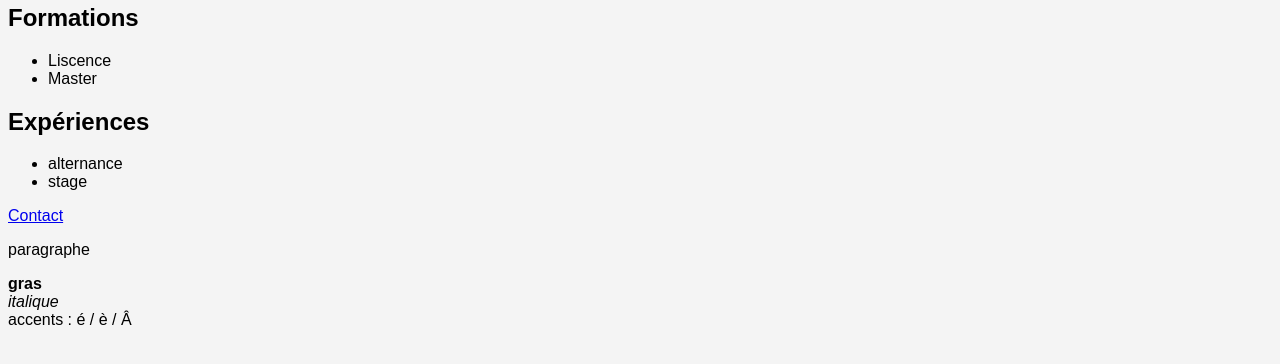
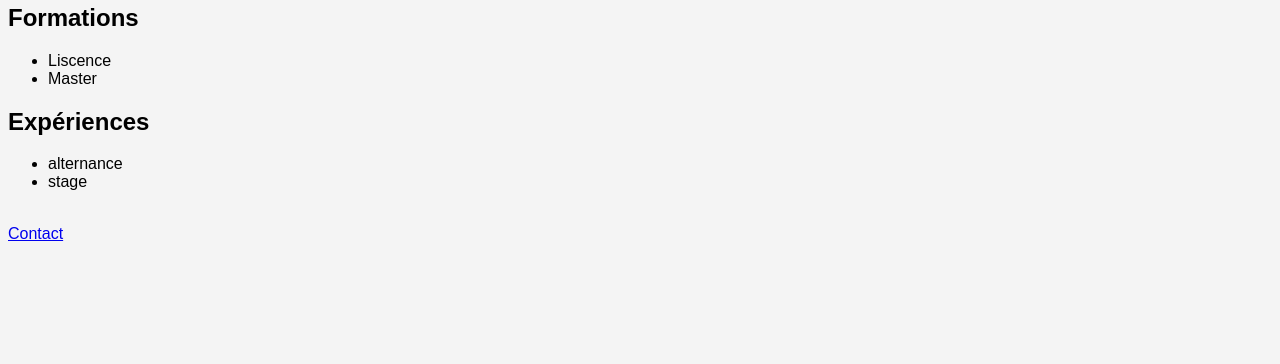
Before and after one commit to evandeveer/evandeveer.github.io, a plain HTML site: page index.html in a window 1280 px wide. Shown: the part 198-562 px from the top of the page. Drawn offline with Linux system fonts and the light colour scheme.

Commit message:
index html

```diff
--- a/index.html
+++ b/index.html
@@ -31,24 +31,8 @@
             <li>alternance</li>
             <li>stage</li>
         </ul>
-
+        <br>
         <a href="https://evandeveer.github.io/contact">Contact</a>
-
-        <p>paragraphe</p>
-        <strong>gras</strong><br>
-        <em>italique</em><br>
-        <t>accents : &eacute / &egrave / &Acirc</t><br><br>
-
-
-
-
-
-
-
-
-
-
-
 
     </body>
 </html>
```
